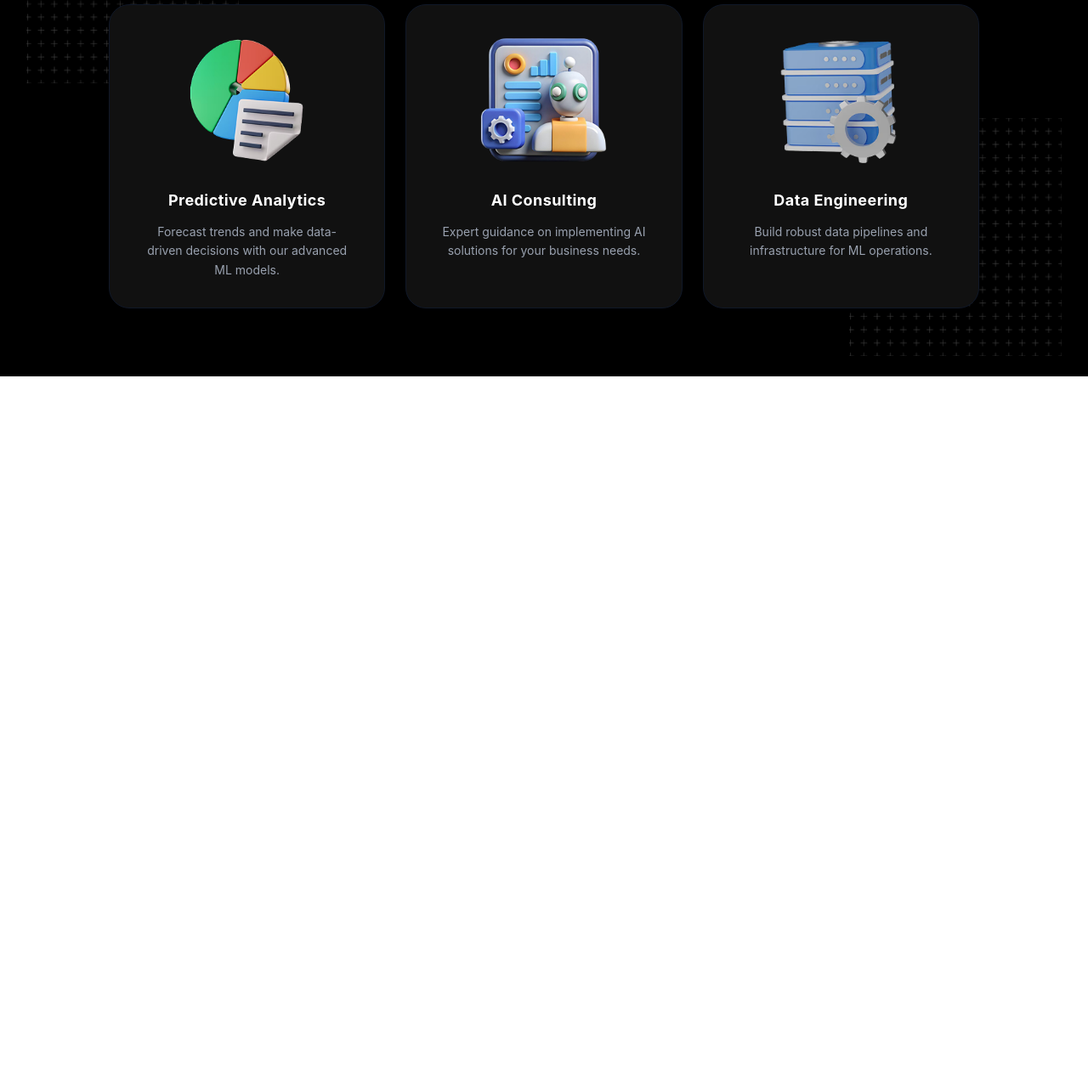
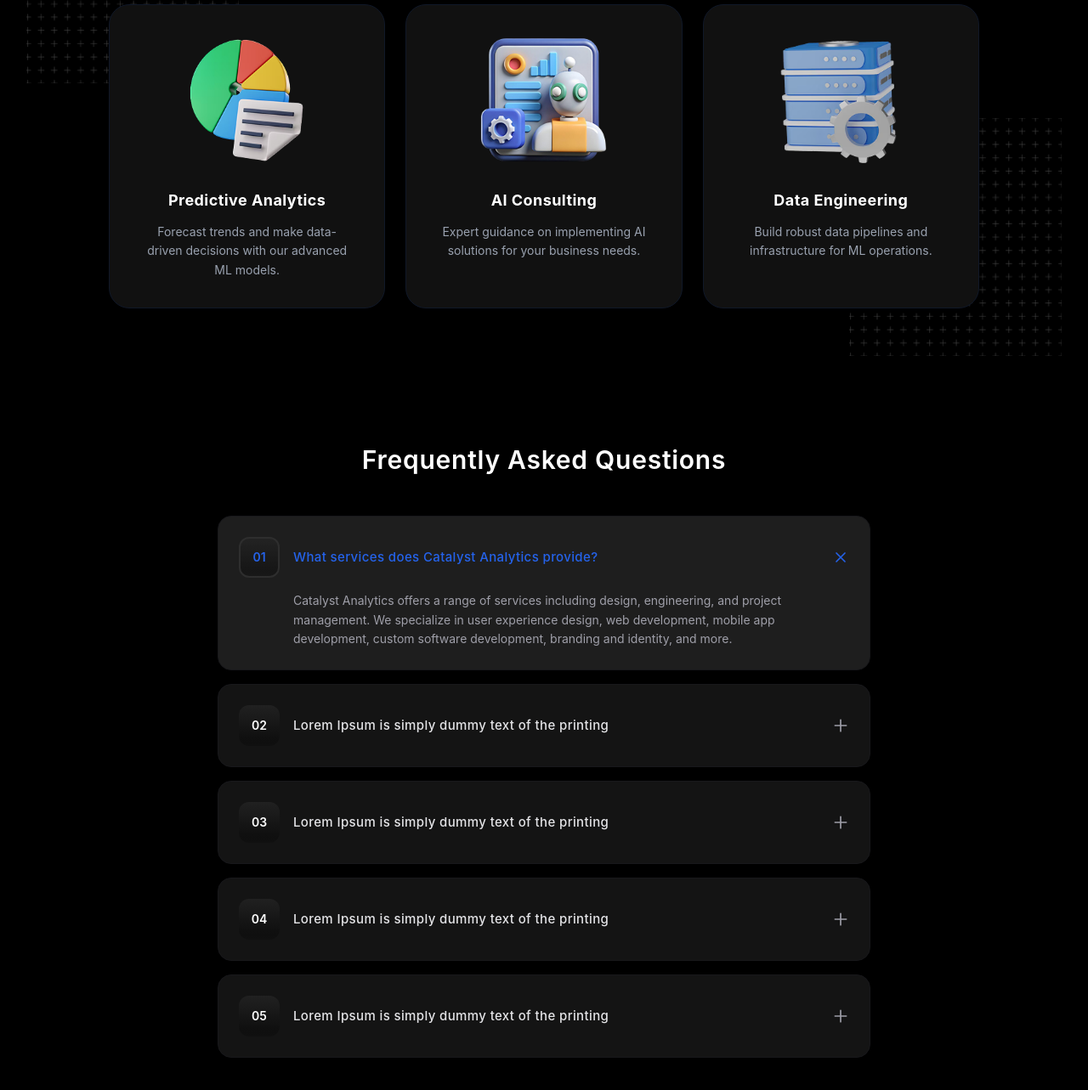
Before and after one commit to GG-absolute/projekt, a website: page index.html in a window 1280 px wide. Shown: the part 1116-2399 px from the top of the page at 85% size. Before the commit the page ends 1559 px from the top, so only its background shows below. Drawn offline with nearby package versions, Linux system fonts and the light colour scheme; files that its build step writes are made by us from their sources.

Commit message:
4 section completed html and tailwynd page 1

```diff
--- a/index.html
+++ b/index.html
@@ -153,5 +153,101 @@
   </div>
 </section>
 
+<section class="bg-black text-white py-20 px-4 font-sans relative overflow-hidden select-none">
+  <div class="max-w-3xl mx-auto relative z-10">
+
+    <h2 class="text-2xl md:text-3xl font-semibold text-center mb-12 tracking-wide">
+      Frequently Asked Questions
+    </h2>
+
+    <div class="flex flex-col gap-4">
+
+      <div class="bg-[#1E1E1E] border border-zinc-900 rounded-2xl p-5 md:p-6 transition">
+        <div class="flex items-center justify-between gap-4 cursor-pointer">
+          <div class="flex items-center gap-4">
+            <div class="w-12 h-12 bg-linear-to-b from-[#242424]/80 to-[black]/20 border-2 border-[#2E2E2E] rounded-xl flex items-center justify-center flex-shrink-0 text-[#2563eb] font-semibold text-sm">
+              01
+            </div>
+            <span class="text-sm md:text-[15px] font-medium text-[#2563eb] tracking-wide">
+              What services does Catalyst Analytics provide?
+            </span>
+          </div>
+          <svg class="w-5 h-5 text-[#2563eb] flex-shrink-0" fill="none" stroke="currentColor" viewBox="0 0 24 24">
+            <path stroke-linecap="round" stroke-linejoin="round" stroke-width="2" d="M6 18L18 6M6 6l12 12"/>
+          </svg>
+        </div>
+        <div class="mt-4 pl-16 text-xs md:text-sm text-zinc-400 font-normal leading-relaxed max-w-2xl">
+          Catalyst Analytics offers a range of services including design, engineering, and project management. We specialize in user experience design, web development, mobile app development, custom software development, branding and identity, and more.
+        </div>
+      </div>
+
+      <div class="bg-[#141414] border border-zinc-900 rounded-2xl p-5 md:p-6 transition hover:border-zinc-800 cursor-pointer">
+        <div class="flex items-center justify-between gap-4">
+          <div class="flex items-center gap-4">
+            <div class="w-12 h-12 bg-linear-to-b from-[#242424]/80 to-[black]/20 rounded-xl flex items-center justify-center flex-shrink-0 text-white font-semibold text-sm">
+              02
+            </div>
+            <span class="text-sm md:text-[15px] font-medium text-zinc-200 tracking-wide">
+              Lorem Ipsum is simply dummy text of the printing
+            </span>
+          </div>
+          <svg class="w-5 h-5 text-zinc-400 flex-shrink-0" fill="none" stroke="currentColor" viewBox="0 0 24 24">
+            <path stroke-linecap="round" stroke-linejoin="round" stroke-width="2" d="M12 4v16m8-8H4"/>
+          </svg>
+        </div>
+      </div>
+
+      <div class="bg-[#141414] border border-zinc-900 rounded-2xl p-5 md:p-6 transition hover:border-zinc-800 cursor-pointer">
+        <div class="flex items-center justify-between gap-4">
+          <div class="flex items-center gap-4">
+            <div class="w-12 h-12 bg-linear-to-b from-[#242424]/80 to-[black]/20 rounded-xl flex items-center justify-center flex-shrink-0 text-white font-semibold text-sm">
+              03
+            </div>
+            <span class="text-sm md:text-[15px] font-medium text-zinc-200 tracking-wide">
+              Lorem Ipsum is simply dummy text of the printing
+            </span>
+          </div>
+          <svg class="w-5 h-5 text-zinc-400 flex-shrink-0" fill="none" stroke="currentColor" viewBox="0 0 24 24">
+            <path stroke-linecap="round" stroke-linejoin="round" stroke-width="2" d="M12 4v16m8-8H4"/>
+          </svg>
+        </div>
+      </div>
+
+      <div class="bg-[#141414] border border-zinc-900 rounded-2xl p-5 md:p-6 transition hover:border-zinc-800 cursor-pointer">
+        <div class="flex items-center justify-between gap-4">
+          <div class="flex items-center gap-4">
+            <div class="w-12 h-12 bg-linear-to-b from-[#242424]/80 to-[black]/20 rounded-xl flex items-center justify-center flex-shrink-0 text-white font-semibold text-sm">
+              04
+            </div>
+            <span class="text-sm md:text-[15px] font-medium text-zinc-200 tracking-wide">
+              Lorem Ipsum is simply dummy text of the printing
+            </span>
+          </div>
+          <svg class="w-5 h-5 text-zinc-400 flex-shrink-0" fill="none" stroke="currentColor" viewBox="0 0 24 24">
+            <path stroke-linecap="round" stroke-linejoin="round" stroke-width="2" d="M12 4v16m8-8H4"/>
+          </svg>
+        </div>
+      </div>
+
+      <div class="bg-[#141414] border border-zinc-900 rounded-2xl p-5 md:p-6 transition hover:border-zinc-800 cursor-pointer">
+        <div class="flex items-center justify-between gap-4">
+          <div class="flex items-center gap-4">
+            <div class="w-12 h-12 bg-linear-to-b from-[#242424]/80 to-[black]/20 rounded-xl flex items-center justify-center flex-shrink-0 text-white font-semibold text-sm">
+              05
+            </div>
+            <span class="text-sm md:text-[15px] font-medium text-zinc-200 tracking-wide">
+              Lorem Ipsum is simply dummy text of the printing
+            </span>
+          </div>
+          <svg class="w-5 h-5 text-zinc-400 flex-shrink-0" fill="none" stroke="currentColor" viewBox="0 0 24 24">
+            <path stroke-linecap="round" stroke-linejoin="round" stroke-width="2" d="M12 4v16m8-8H4"/>
+          </svg>
+        </div>
+      </div>
+
+    </div>
+  </div>
+</section>
+
 </body>
 </html>
```
